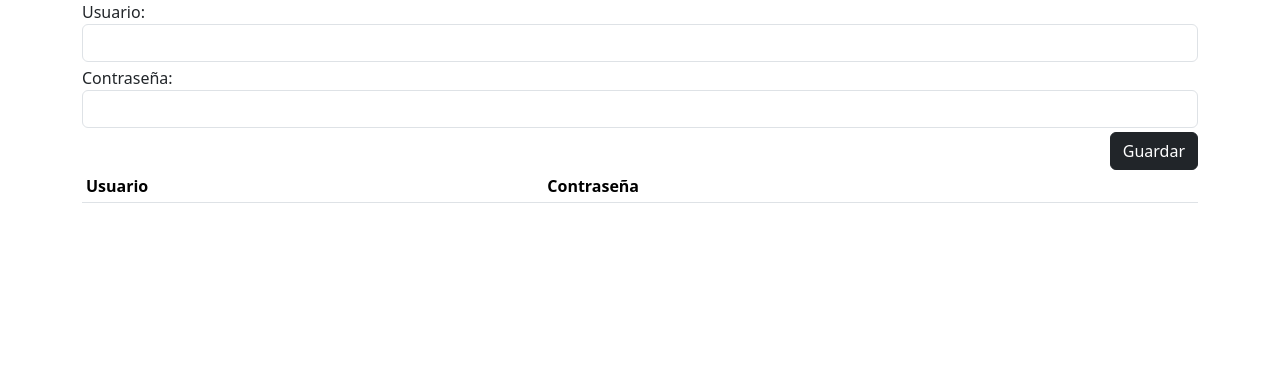
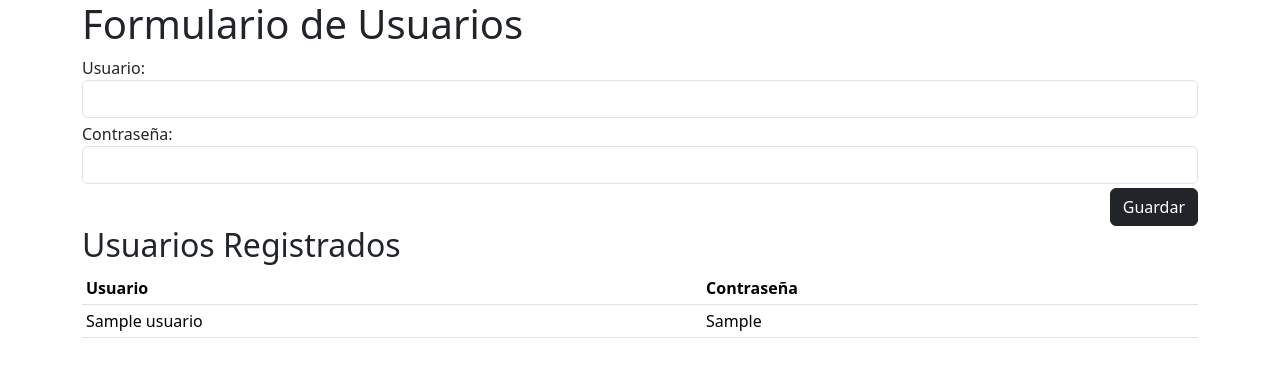
Before and after one commit to AquaticDrago/practica_2, a Flask app: page /usuarios in a window 1280 px wide. Shown: the top 377 px of the page. Run offline with Flask 3, Linux system fonts and the light colour scheme; tables that the repository leaves empty or names only in its code hold one stand-in row (values such as "Sample post"); lists and menus that the app fills with data are empty.

Commit message:
Update usuarios.html

```diff
--- a/templates/usuarios.html
+++ b/templates/usuarios.html
@@ -3,33 +3,30 @@
 <head>
     <meta charset="UTF-8">
     <meta name="viewport" content="width=device-width, initial-scale=1.0">
-
-    <link href="https://cdn.jsdelivr.net/npm/bootstrap@5.3.3/dist/css/bootstrap.min.css" rel="stylesheet" integrity="sha384-QWTKZyjpPEjISv5WaRU9OFeRpok6YctnYmDr5pNlyT2bRjXh0JMhjY6hW+ALEwIH" crossorigin="anonymous">
-
-    <script src="https://code.jquery.com/jquery-3.7.1.min.js" integrity="sha256-/JqT3SQfawRcv/BIHPThkBvs0OEvtFFmqPF/lYI/Cxo=" crossorigin="anonymous"></script>
-
+    <link href="https://cdn.jsdelivr.net/npm/bootstrap@5.3.3/dist/css/bootstrap.min.css" rel="stylesheet" crossorigin="anonymous">
+    <script src="https://code.jquery.com/jquery-3.7.1.min.js" crossorigin="anonymous"></script>
     <script src="https://cdnjs.cloudflare.com/ajax/libs/jquery-validate/1.19.5/jquery.validate.min.js"></script>
-
     <title>Usuarios</title>
 </head>
 <body>
     <div class="container">
+        <h1>Formulario de Usuarios</h1>
         <form method="post" id="frmUsuario" class="formulario">
             <div class="mb-1">
-                <label id="lblUsuarioFA" for="txtUsuarioFA">Usuario:</label>
-                <input name="txtUsuarioFA" id="txtUsuarioFA" class="form-control" required="true" minlength="5" maxlength="20" >
+                <label for="txtUsuarioFA">Usuario:</label>
+                <input name="txtUsuarioFA" id="txtUsuarioFA" class="form-control" required minlength="5" maxlength="20">
             </div>
             <div class="mb-1">
-                <label id="lblContrasenaFA" for="txtContrasenaFA">Contraseña:</label>
-                <input type="text" name="txtContrasenaFA" id="txtContrasenaFA" class="form-control" required="true" minlength="8" maxlength="20">
+                <label for="txtContrasenaFA">Contraseña:</label>
+                <input type="text" name="txtContrasenaFA" id="txtContrasenaFA" class="form-control" required minlength="8" maxlength="20">
             </div>
             <div class="text-end">
-                <button id="btnGuardarFA" name="btnGuardarFA" class="btn btn-dark">Guardar</button>
+                <button id="btnGuardarFA" class="btn btn-dark">Guardar</button>
             </div>
         </form>
-        <div id="divUsuario"></div>
 
-        <!-- table index 0 -->
+        <!-- Tabla de usuarios -->
+        <h2>Usuarios Registrados</h2>
         <table class="table table-sm">
             <thead>
                 <tr>
@@ -41,41 +38,57 @@
         </table>
     </div>
 
-    <script src="https://cdn.jsdelivr.net/npm/bootstrap@5.3.3/dist/js/bootstrap.bundle.min.js" integrity="sha384-YvpcrYf0tY3lHB60NNkmXc5s9fDVZLESaAA55NDzOxhy9GkcIdslK1eN7N6jIeHz" crossorigin="anonymous"></script>
+    <script src="https://cdn.jsdelivr.net/npm/bootstrap@5.3.3/dist/js/bootstrap.bundle.min.js" crossorigin="anonymous"></script>
 
     <script>
-        window.addEventListener("load", function (event) {
+        $(document).ready(function () {
+            // Validación del formulario
             $("#frmUsuario").validate({
                 messages: {
                     txtUsuarioFA: {
                         required: "Ingresa tu usuario",
-                        minlength: "El usuario es de minimo 5 caracteres",
-                        maxlength: "El usuario es de maximo 20 caracteres",
+                        minlength: "El usuario debe tener al menos 5 caracteres",
+                        maxlength: "El usuario debe tener como máximo 20 caracteres"
                     },
                     txtContrasenaFA: {
                         required: "Ingresa tu contraseña",
-                        minlength: "Ingresa más o 8 caracter",
-                        maxlength: "Ingresa menos o 20 caracteres"
-                    }
-                },
-                rules: {
-                    txtUsuarioFA: {
-                        // required: true,
-                        // minlength: 8,
-                        // maxlength: 8
-                        // digits: true
+                        minlength: "La contraseña debe tener al menos 8 caracteres",
+                        maxlength: "La contraseña debe tener como máximo 20 caracteres"
                     }
                 }
-            })
+            });
 
+            // Envío del formulario
             $("#frmUsuario").submit(function (event) {
-                event.preventDefault()
+                event.preventDefault(); // Evitar recarga de la página
 
                 $.post("/usuarios/guardar", $(this).serialize(), function (respuesta) {
-                    console.log(respuesta)
-                })
-            })
-        })
+                    console.log(respuesta);
+                    buscarUsuarios(); // Actualizar la tabla después de guardar
+                }).fail(function() {
+                    alert("Error al guardar el usuario");
+                });
+            });
+
+            // Función para buscar y mostrar los usuarios
+            function buscarUsuarios() {
+                $.get("/buscar", function (respuesta) {
+                    $("#tbodyUsuario").html("");
+                    for (var x in respuesta) {
+                        var registro = respuesta[x];
+                        $("#tbodyUsuario").append(`<tr>
+                            <td>${registro[1]}</td>
+                            <td>${registro[2]}</td>
+                        </tr>`);
+                    }
+                }).fail(function() {
+                    $("#tbodyUsuario").html("<tr><td colspan='2'>Error al obtener datos</td></tr>");
+                });
+            }
+
+            // Llamar a buscarUsuarios al cargar la página
+            buscarUsuarios();
+        });
     </script>
 </body>
 </html>
```
